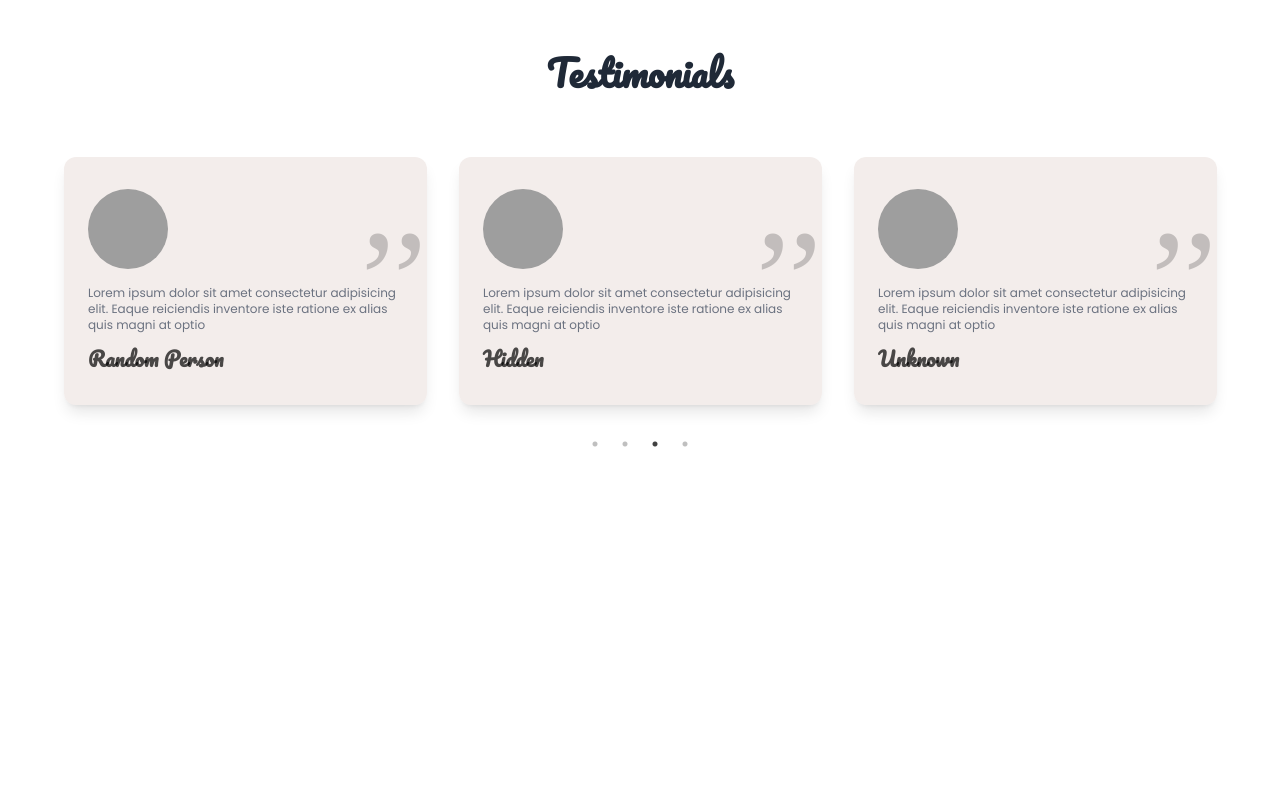
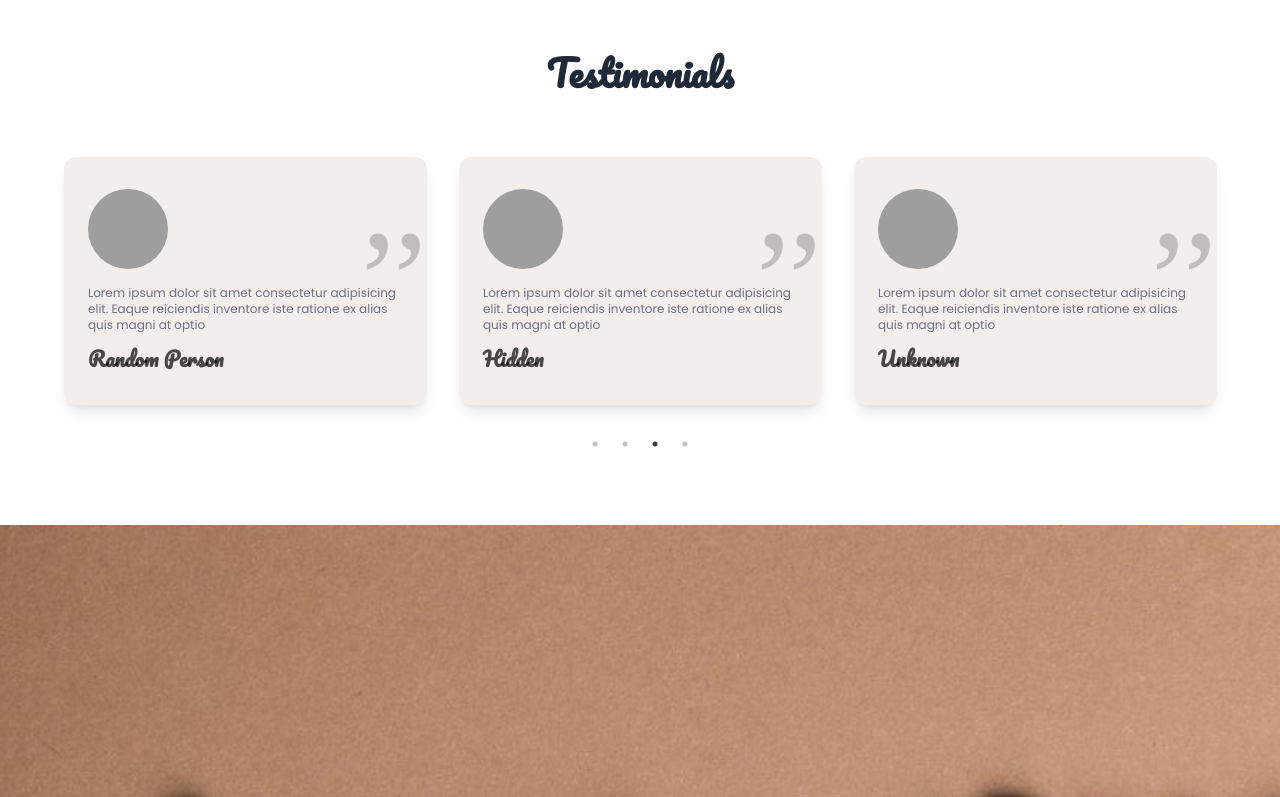
Before and after one commit to aadarshraj02/Coffee-cafe, a React (Vite) app: page / in a window 1280 px wide. Shown: the part 2000-2797 px from the top of the page. Before the commit the page ends 2525 px from the top, so only its background shows below. Built offline with nearby package versions, Linux system fonts and the light colour scheme; grey boxes are pictures that could not be loaded; a web font is replaced by a local one.

Commit message:
added container div and bg image

```diff
--- a/src/components/Footer.jsx
+++ b/src/components/Footer.jsx
@@ -31,7 +31,11 @@ const bgImage = {
 };
 
 const Footer = () => {
-  return <div></div>;
+  return (
+    <div style={bgImage}>
+      <div className="container"></div>
+    </div>
+  );
 };
 
 export default Footer;
```
